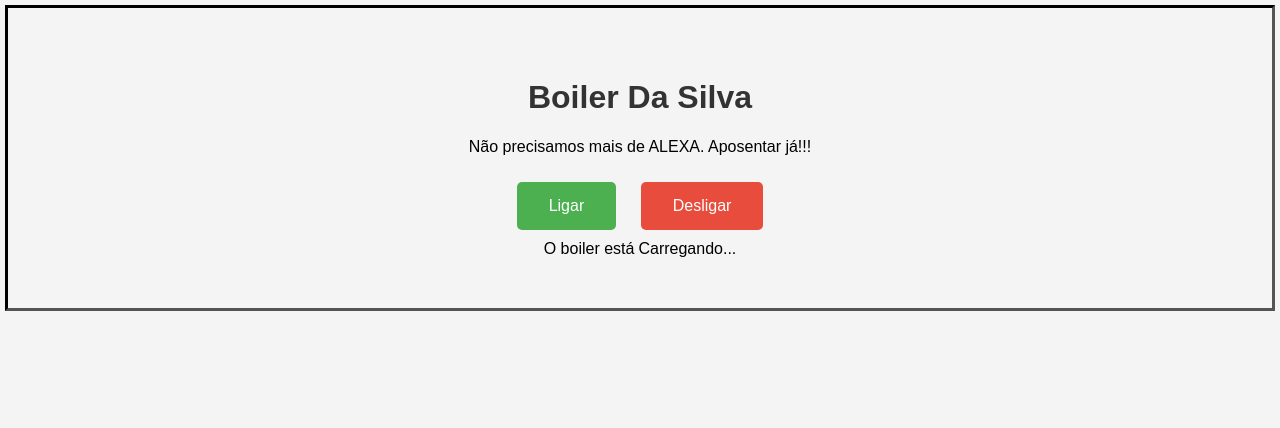
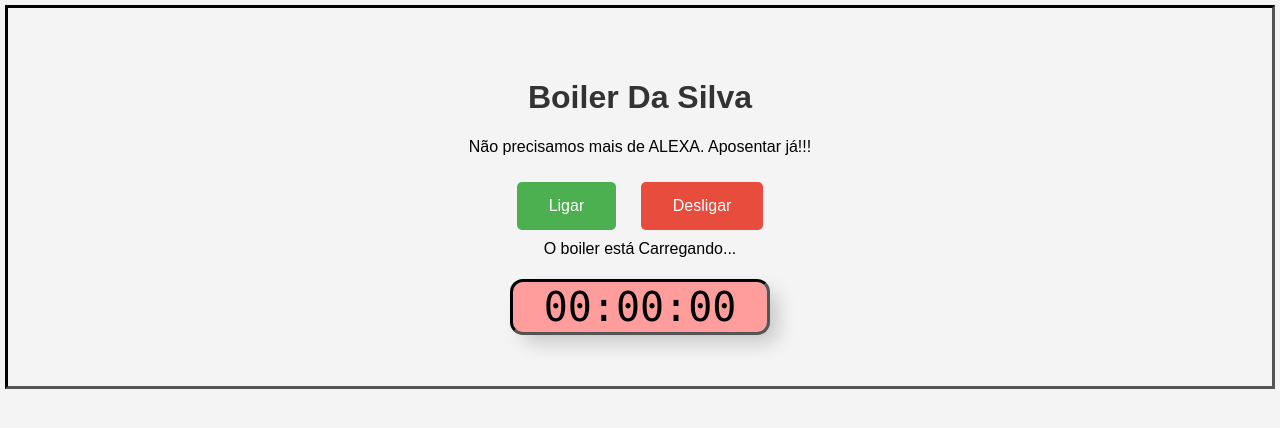
Before and after one commit to antonioThomaz1903/boiler_app, a Flask app: page / in a window 1280 px wide. Shown: the top 428 px of the page. Run offline with Flask 3, Linux system fonts and the light colour scheme; data that the repository does not hold is empty.

Commit message:
feat: adicionando timer regressivo

```diff
--- a/static/css/styles.css
+++ b/static/css/styles.css
@@ -48,3 +48,39 @@ button.desligar:hover {
 button.btn:active {
     background-color: #3e8e41; /* Cor de fundo quando pressionado */
 }
+
+.linha {
+    display: flex;
+}
+
+.centralizado {
+    justify-content: center;
+    align-items: center;
+}
+
+.timer{
+    margin-top: 10px;
+    font-size: 40px;
+    font-family: monospace;
+    width: 250px;
+    outline: black inset medium;
+    border-radius: 10px;
+}
+
+.fundo-timer{
+    background-color: #ff9d9d;
+    margin: 4px;
+    padding: 2px;
+}
+
+.quadrado-legal{
+
+}
+
+.sombra{
+    box-shadow: 10px 10px 20px rgba(0, 0, 0, 0.2);
+}
+
+.margem-top{
+    margin-top: 20px;
+}
--- a/static/js/gerenciar_boiler.js
+++ b/static/js/gerenciar_boiler.js
@@ -6,17 +6,33 @@ document.addEventListener("DOMContentLoaded", function() {
 
 });
 
+let intervalo;
+
 function atualizar_status(){
     let status = document.getElementById("boiler_status");
+    let tempos;
+    let tempoFinal;
     fetch('/status_boiler', {method: 'GET'}).then(response => response.text())
         .then(data => {
         if(data.startsWith("Status do boiler: ON")){
+            clearInterval(intervalo);
             status.innerText = "LIGADO";
             status.style.color = "#4CAF50";
+            tempos = data.match(/\d+/g);
+            tempos = tempos.map(Number);
+
+            tempoFinal = tempos[0] - tempos[1];
+
+            iniciarTimer(tempoFinal);
         }
         else if(data.startsWith("Status do boiler: OFF")){
             status.innerText = "DESLIGADO";
             status.style.color = "#e74c3c";
+            clearInterval(intervalo);
+            document.getElementById("horas").textContent = "00";
+            document.getElementById("minutos").textContent = "00";
+            document.getElementById("segundos").textContent = "00";
+            document.getElementById("fundo-timer").style.backgroundColor = "#ff9d9d"
         }
     })
         .catch(error => console.error('Error: ', error));
@@ -32,5 +48,42 @@ function desligar_boiler() {
     fetch('/desligar_boiler', {method: 'GET'}).then(response => response.text())
         .then(boiler => atualizar_status())
         .catch(error => console.error('Error: ', error));
-    atualizar_status();
 }
+
+function iniciarTimer(ms) {
+    let tempoRestante = ms;
+    document.getElementById("fundo-timer").style.backgroundColor = "#c5ffa3"
+    function atualizarHoras() {
+        let horas = Math.floor(tempoRestante / (1000 * 60 * 60));
+        document.getElementById("horas").textContent = String(horas).padStart(2, '0');
+    }
+
+    function atualizarMinutos() {
+        let minutos = Math.floor((tempoRestante / (1000 * 60)) % 60);
+        document.getElementById("minutos").textContent = String(minutos).padStart(2, '0');
+    }
+
+    function atualizarSegundos() {
+        let segundos = Math.floor((tempoRestante / 1000) % 60);
+        document.getElementById("segundos").textContent = String(segundos).padStart(2, '0');
+    }
+
+    function atualizarTimer() {
+        if (tempoRestante <= 0) {
+            clearInterval(intervalo);
+            document.getElementById("horas").textContent = "00";
+            document.getElementById("minutos").textContent = "00";
+            document.getElementById("segundos").textContent = "00";
+            return;
+        }
+
+        atualizarHoras();
+        atualizarMinutos();
+        atualizarSegundos();
+
+        tempoRestante -= 1000; // Decrementa 1 segundo
+    }
+
+    atualizarTimer(); // Atualiza imediatamente para evitar esperar 1 segundo
+    intervalo = setInterval(atualizarTimer, 1000);
+}
--- a/templates/index.html
+++ b/templates/index.html
@@ -22,8 +22,15 @@
             Carregando...
         </div>
     </div>
-
-
+    <div class="linha centralizado margem-top" >
+        <div class="linha centralizado timer fundo-timer sombra" id="fundo-timer">
+            <div class="" id="horas">00</div>
+            <div>:</div>
+            <div class="" id="minutos">00</div>
+            <div>:</div>
+            <div class="" id="segundos">00</div>
+        </div>
+    </div>
     <script src="{{ url_for('static', filename='js/gerenciar_boiler.js') }}"></script>
 </body>
 </html>
```
